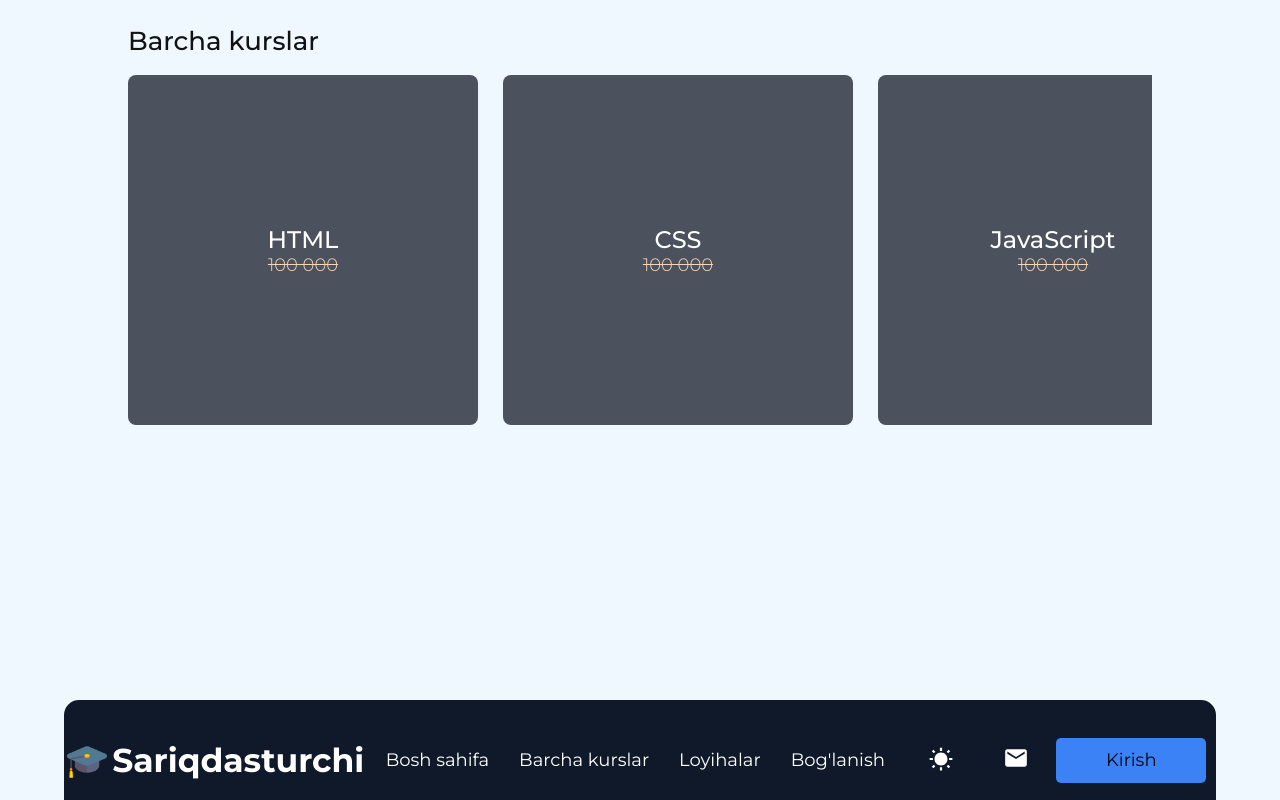
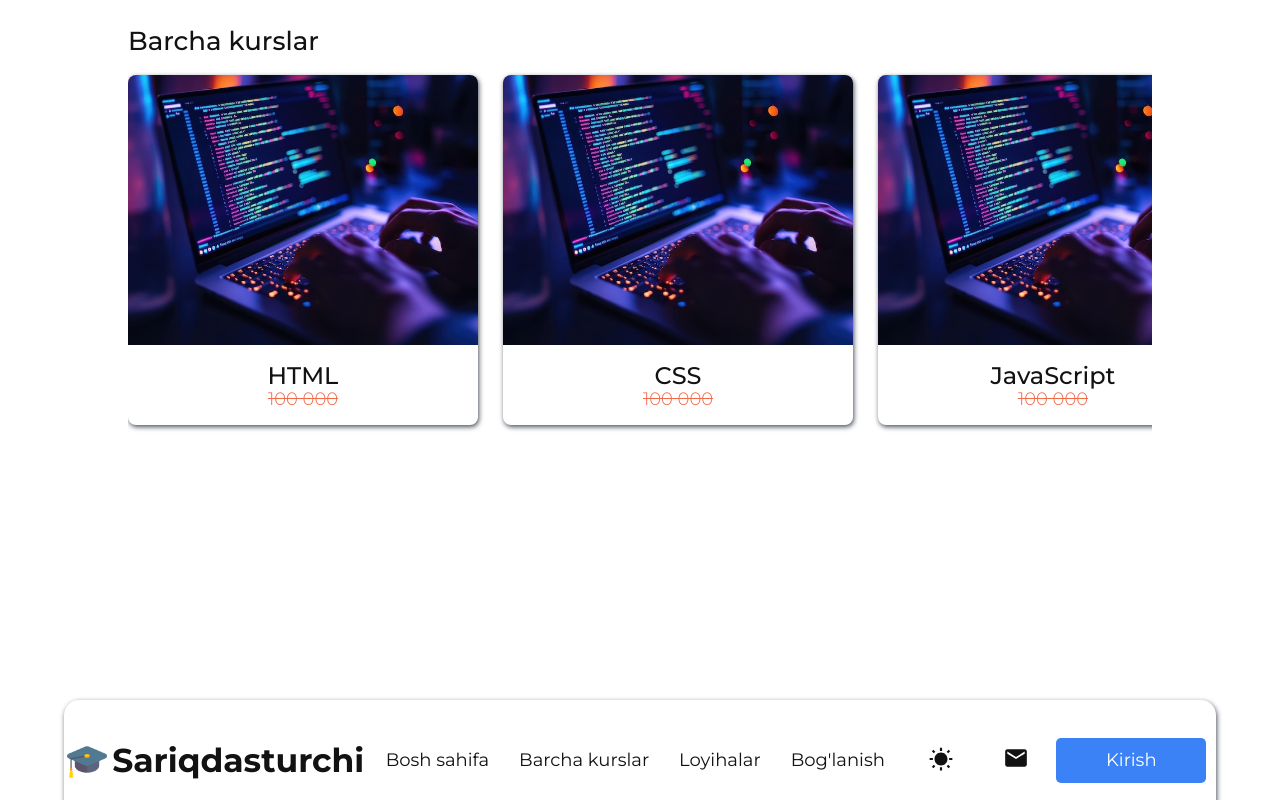
Before and after one commit to Sariqdasturchi/sariqdasturchi-uz, a React (Create React App) app: page /course in a window 1280 px wide. Built offline with nearby package versions, Linux system fonts and the light colour scheme.

Commit message:
test style

```diff
--- a/src/App.css
+++ b/src/App.css
@@ -10,15 +10,19 @@ body.dark-mode {
     --text-color: #fff;
     --card-background: #101929c0;
     --border-color: rgba(192, 192, 192, 0.37);
+    --header-background-color: #020817;
+    --price-color: rgb(248, 214, 181);
 }
 
 body.light-mode {
-    --background-color: #f0f8ff;
+    --background-color: #fff;
     --text-color: #121212;
-    --card-background: #4B525E;
-    --price-color: rgb(248, 214, 181);
+    --card-background: #f0f8ff;
+    --header-background-color: #fff;
+    --price-color: rgb(241, 105, 70);
     --form-background: #4B525E;
     --border-color: #4B525E;
+    --btn-text-color: #fff;
 }
 
 body {
@@ -26,8 +30,38 @@ body {
     color: var(--text-color);
 }
 
+header nav {
+    background-color: var(--header-background-color);
+    /* border: 1px solid var(--border-color); */
+    box-shadow: 1px 2px 5px var(--border-color);
+}
+
+nav .logo h1 {
+    color: var(--text-color);
+}
+
+.menu-list ul li a {
+    color: var(--text-color);
+}
+
+.login-page a button {
+    color: var(--btn-text-color);
+}
+
+.dark-mode button svg, .menu button svg {
+    color: var(--text-color);
+}
+
+.message-link a svg {
+    color: var(--text-color);
+}
+
 .course-cards {
-    background-color: var(--card-background);
+    background-color: transparent;
+    box-shadow: 1px 2px 5px var(--border-color);
+}
+
+.card-title h3 {
     color: var(--text-color);
 }
 
--- a/src/component/course/course.css
+++ b/src/component/course/course.css
@@ -26,6 +26,7 @@
     height: auto;
     background-color: #020817;
     /* border: 1px solid red; */
+    z-index: 9;
 }
 
 .course-cards-title h1 {
@@ -47,6 +48,7 @@
 }
 
 .course-cards {
+    position: relative;
     display: flex;
     flex-direction: column;
     justify-content: center;
@@ -56,6 +58,16 @@
     background-color: #101929c0;
     border-radius: 8px;
     cursor: pointer;
+}
+
+.card-title {
+    position: absolute;
+    bottom: 35px;
+}
+
+.card-price {
+    position: absolute;
+    bottom: 15px;
 }
 
 .card-title h3 {
@@ -73,31 +85,49 @@
     color: white;
 }
 
-
+.course-card-img img {
+    position: absolute;
+    top: 0;
+    left: 0;
+    width: 350px;
+    height: 270px;
+    border-top-left-radius: 8px;
+    border-top-right-radius: 8px;
+    /* z-index: -1; */
+    /* border: 1px solid red; */
+}
 
 /* Mobile Style */
 @media screen and (width < 420px) {
     .course-block {
+        position: relative;
         width: 100%;
         height: 100vh;
         /* border: 1px solid red; */
     }
 
     .course-cards-title {
+        position: absolute;
+        top: 15%;
         padding-top: 15px;
         padding-left: 30px;
         width: 100%;
+        background-color: transparent;
+        position: fixed;
     }
 
     .course-cards-title h1 {
-        font-size: 20px;
+        font-size: 16px;
     }
 
     .course-cards-block {
         flex-wrap: wrap;
         width: 100%;
-        height: 83.8vh;
-        grid-template-columns: repeat(1,1fr);
+        height: auto;
+        margin-top: 150px;
+        grid-template-columns: repeat(1, 1fr);
+        z-index: -1;
+        background-color: white;
         /* border: 1px solid red; */
     }
 
@@ -107,4 +137,9 @@
         width: 300px;
         height: 250px;
     }
+
+    .course-card-img img {
+        width: 300px;
+        height: 170px;
+    }
 }
--- a/src/component/course/course.jsx
+++ b/src/component/course/course.jsx
@@ -3,13 +3,16 @@ import HeaderComponent from '../header/header';
 import './course.css'
 import { Link } from 'react-router-dom';
 
+import courseImg from './imgs/course.png'
+
 const Course = () => {
     const data = [
-        {id: 1, title: "HTML", price: "100 000", image: `<img src='./psychology.png' />` },
-        {id: 2, title: "CSS", price: "100 000", image: `<img src={image} />` },
-        {id: 3, title: "JavaScript", price: "100 000", image: `<img src={image} />` },
-        {id: 4, title: "React js", price: "100 000", image: `<img src={image} />` },
+        { id: 1, title: "HTML", price: "100 000", image: courseImg },
+        { id: 2, title: "CSS", price: "100 000", image: courseImg },
+        { id: 3, title: "JavaScript", price: "100 000", image: courseImg },
+        { id: 4, title: "React js", price: "100 000", image: courseImg },
     ]
+
     return (
         <div className='course-container'>
             <div className="course-block">
@@ -19,11 +22,11 @@ const Course = () => {
                 <div className="course-cards-block">
                     {
                         data.map((item) => (
-                            <Link style={{textDecoration: 'none'}} to={`/course/${item.id}`} key={item.id}>
+                            <Link style={{ textDecoration: 'none' }} to={`/course/${item.id}`} key={item.id}>
                                 <div className="course-cards">
-                                    {/* <div className="course-card-img">
-                                    <img src={image} alt="card-image" />
-                                </div> */}
+                                    <div className="course-card-img">
+                                        <img src={item.image} alt="card-image" />
+                                    </div>
                                     <div className="card-title">
                                         <h3>{item.title}</h3>
                                     </div>
--- a/src/component/header/header.css
+++ b/src/component/header/header.css
@@ -99,11 +99,12 @@ nav .logo a {
 
 }
 
-.mobile-menu-list, .menu {
+.mobile-menu-list,
+.menu {
     display: none;
 }
 
-.dark-mode button{
+.dark-mode button {
     width: 70px;
     height: 35px;
     background-color: transparent;
@@ -128,11 +129,19 @@ nav .logo a {
 /* Mobile Sytle */
 @media screen and (width < 420px) {
     header {
+        position: absolute;
+        top: 0;
+        right: 0;
+        left: 0;
         width: 100%;
         height: 95px;
     }
 
     nav {
+        position: absolute;
+        top: 0;
+        right: 0;
+        left: 0;
         width: 100%;
         height: 95px;
         position: relative;
@@ -155,7 +164,9 @@ nav .logo a {
         display: none;
     }
 
-    .mobile-menu-list, .dark-mode, .menu {
+    .mobile-menu-list,
+    .dark-mode,
+    .menu {
         display: block;
     }
 
```
Also changed, not shown: src/component/course/imgs/course.png (added).
